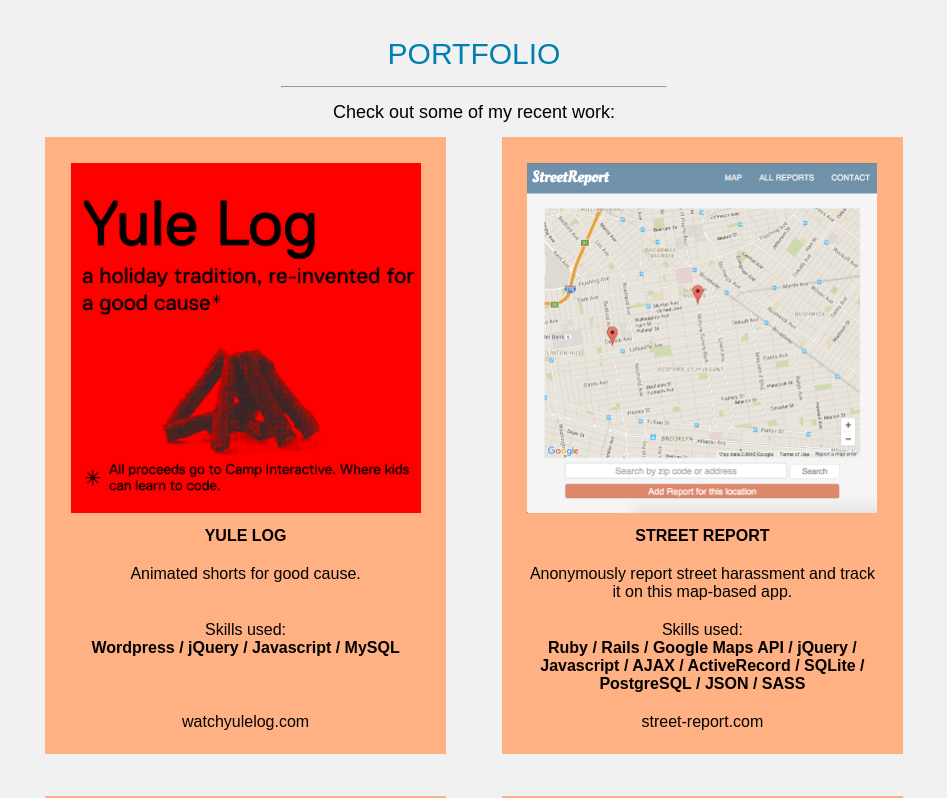
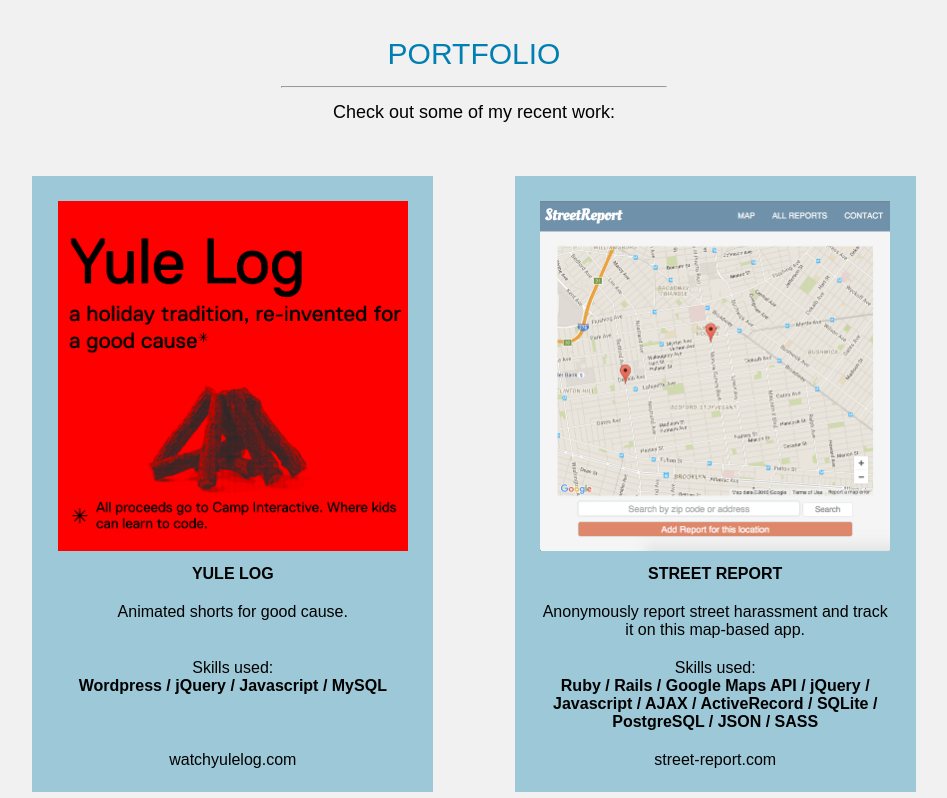
Before and after one commit to lianaschapiro/lianaschapiro.github.io, a plain HTML site: page index.html in a window 1280 px wide. Shown: the part 1320-2118 px from the top of the page, without its empty margins (166-1113 px from the left). Drawn offline with nearby package versions, Linux system fonts and the light colour scheme.

Commit message:
change project background color

```diff
--- a/style.css
+++ b/style.css
@@ -104,11 +104,11 @@ hr {
 
 .work {
 	padding: 2% 2% 1%;
-	margin: 0 2% 3% 2%;
+	margin: 3%;
 	opacity:0;
 	display: inline-block;
 	width: 350px;
-	background-color: #FFB183;
+	background-color: rgba(31, 139, 176, 0.4);
 	overflow: auto;
 }
 
```
Also changed, not shown: 1 other file.
